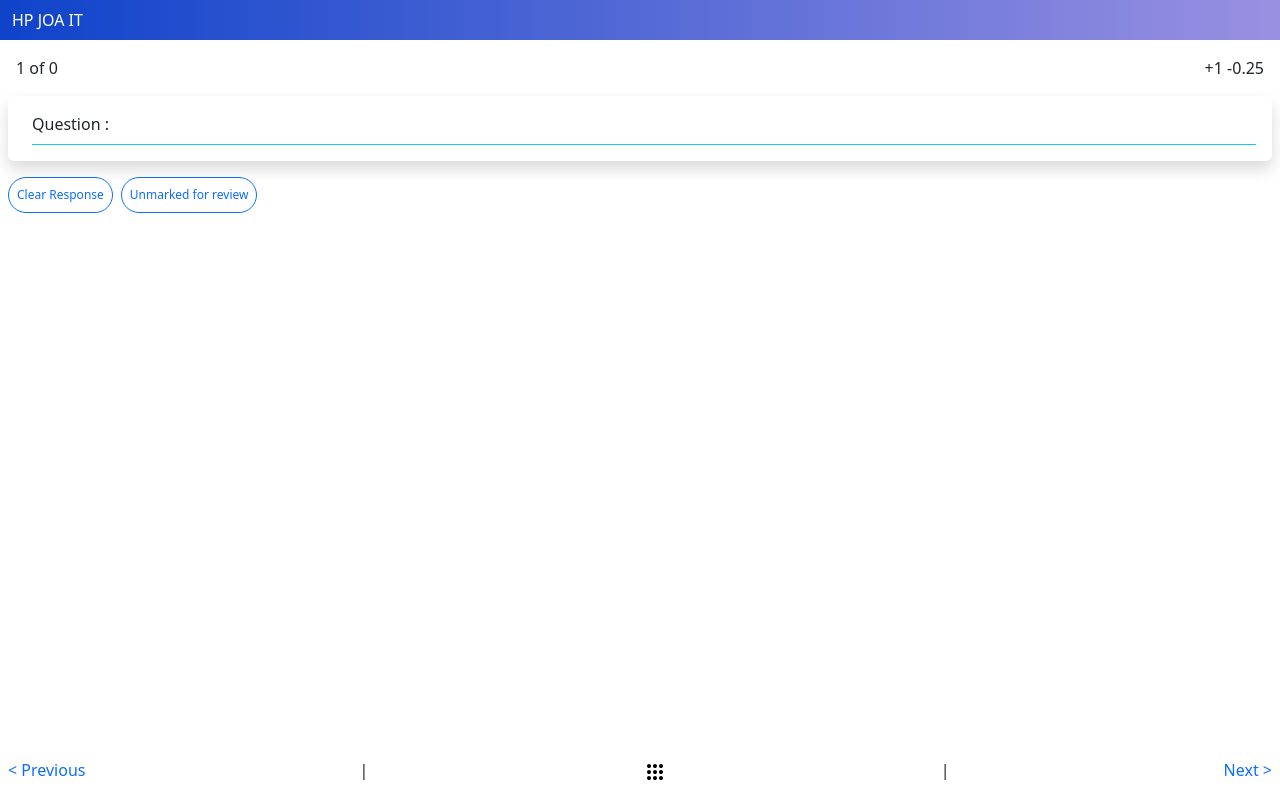
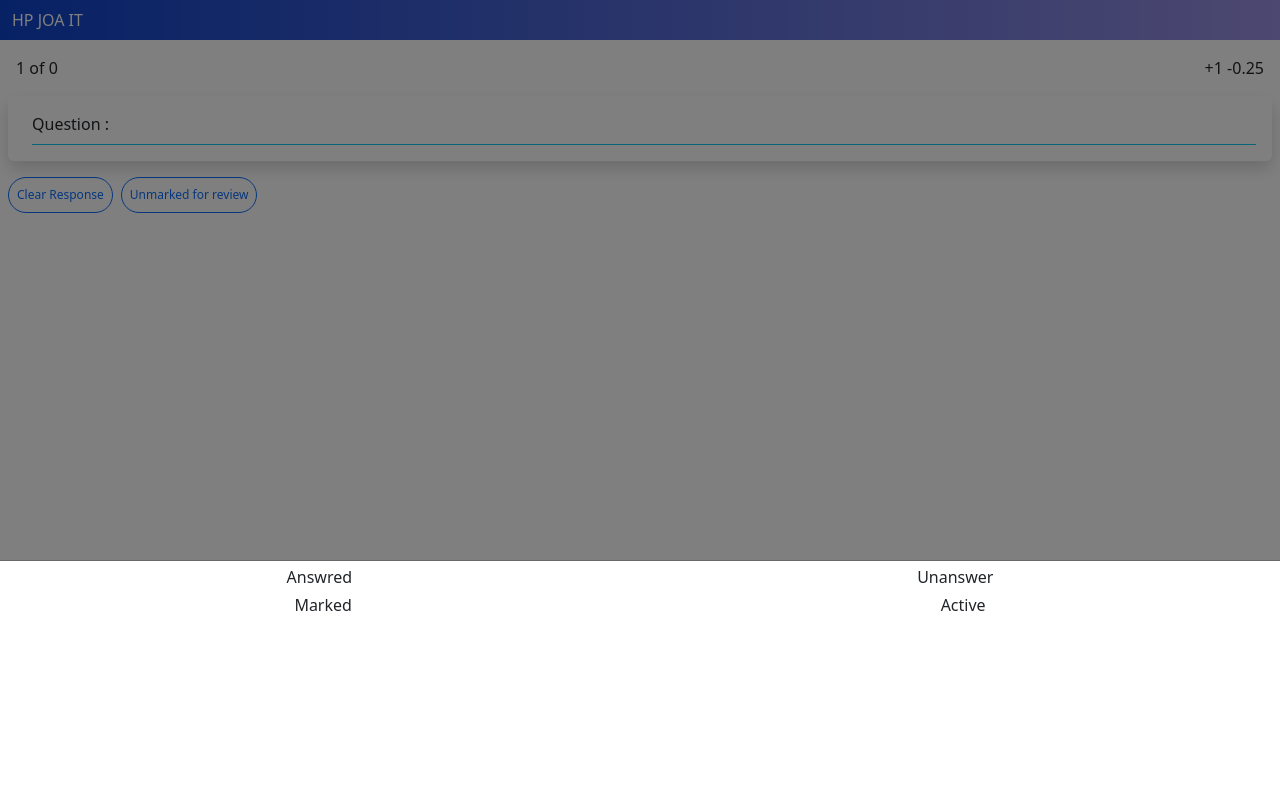
Before and after one commit to KapoorKartik/sucess-app-frontend, a React (Create React App) app: page /questions/1 in a window 1280 px wide. Built offline with nearby package versions, Linux system fonts and the light colour scheme.

Commit message:
working on off canvas

```diff
--- a/src/pages/Questions.jsx
+++ b/src/pages/Questions.jsx
@@ -3,17 +3,23 @@ import Timer from "../components/Timer";
 import { useLocation, useParams } from "react-router-dom";
 import { Question } from "../components/Question";
 import { ReactComponent as AppI } from "../icons/app_icon.svg";
+import Offcanvas from 'react-bootstrap/Offcanvas';
+import  Modal  from "react-bootstrap/Modal";
+import Button from "react-bootstrap/Button";
 export const Questions = () => {
   const { mockId } = useParams();
   const [qArr, setQarr] = useState([]);
   const [ansArr, setAnsArr] = useState({});
   const [review, setReview] = useState({});
   const [currentQ, setCurrentQ] = useState(0);
+  const [show, setShow] = useState(true);
+
+  const handleClose = () => setShow(false);
+  const handleShow = () => setShow(true);
   let key = "q" + currentQ;
 
   // console.log("mockID:", mockId);
 
-  console.log("review:", review);
   const getQuestionsByMockId = (mockId) => {
     let questionsArray = [
       {
@@ -193,14 +199,14 @@ export const Questions = () => {
         <div
           onClick={handleClearResponse}
           class="border border-primary text-primary rounded-pill p-2 me-2"
-          style={{fontSize: "12px"}}
+          style={{ fontSize: "12px" }}
         >
           Clear Response
         </div>
         <div
           onClick={handleReview}
           class="border border-primary text-primary rounded-pill p-2"
-          style={{fontSize: "12px"}}
+          style={{ fontSize: "12px" }}
         >
           {review[key] ? "Marked for review" : "Unmarked for review"}
         </div>
@@ -214,7 +220,7 @@ export const Questions = () => {
           {"< Previous"}
         </div>
         <div>|</div>
-        <div onClick={() => handleCurrentQuestion(10)} class="">
+        <div onClick={handleShow} class="">
           <AppI />
         </div>
         <div>|</div>
@@ -223,6 +229,47 @@ export const Questions = () => {
         </div>
       </div>
       {/* {ansArr.map((ans) =>  <div>{ans}</div>)} */}
+
+      {/* <Button variant="primary" onClick={handleShow}>
+        Launch demo modal
+      </Button> */}
+
+      {/* <Modal show={show} onHide={handleClose} placement="bottom">
+        <Modal.Header closeButton>
+          <Modal.Title>Modal heading</Modal.Title>
+        </Modal.Header>
+        <Modal.Body>Woohoo, you are reading this text in a modal!</Modal.Body>
+        <Modal.Footer>
+          <Button variant="secondary" onClick={handleClose}>
+            Close
+          </Button>
+          <Button variant="primary" onClick={handleClose}>
+            Save Changes
+          </Button>
+        </Modal.Footer>
+      </Modal> */}
+
+      <Offcanvas  show={show} onHide={handleClose} placement="bottom">
+        {/* <Offcanvas.Header closeButton>
+          <Offcanvas.Title>Offcanvas</Offcanvas.Title>
+        </Offcanvas.Header> */}
+        <div className="d-flex p-1 justify-content-around">
+          <div>Answred</div>
+          <div>Unanswer</div>
+        </div>
+        <div className="d-flex justify-content-around">
+          <div>Marked</div>
+          <div>Active</div>
+        </div>
+        <Offcanvas.Body>
+          <div className="">
+          {qArr.map((ele, i) =>{
+            return (<div className="btn btn-primary mx-1">{i+1}</div>
+            )
+          })}
+          </div>
+        </Offcanvas.Body>
+      </Offcanvas>
     </>
   );
 };
```
Also changed, not shown: src/App.css (line endings or trailing spaces).
